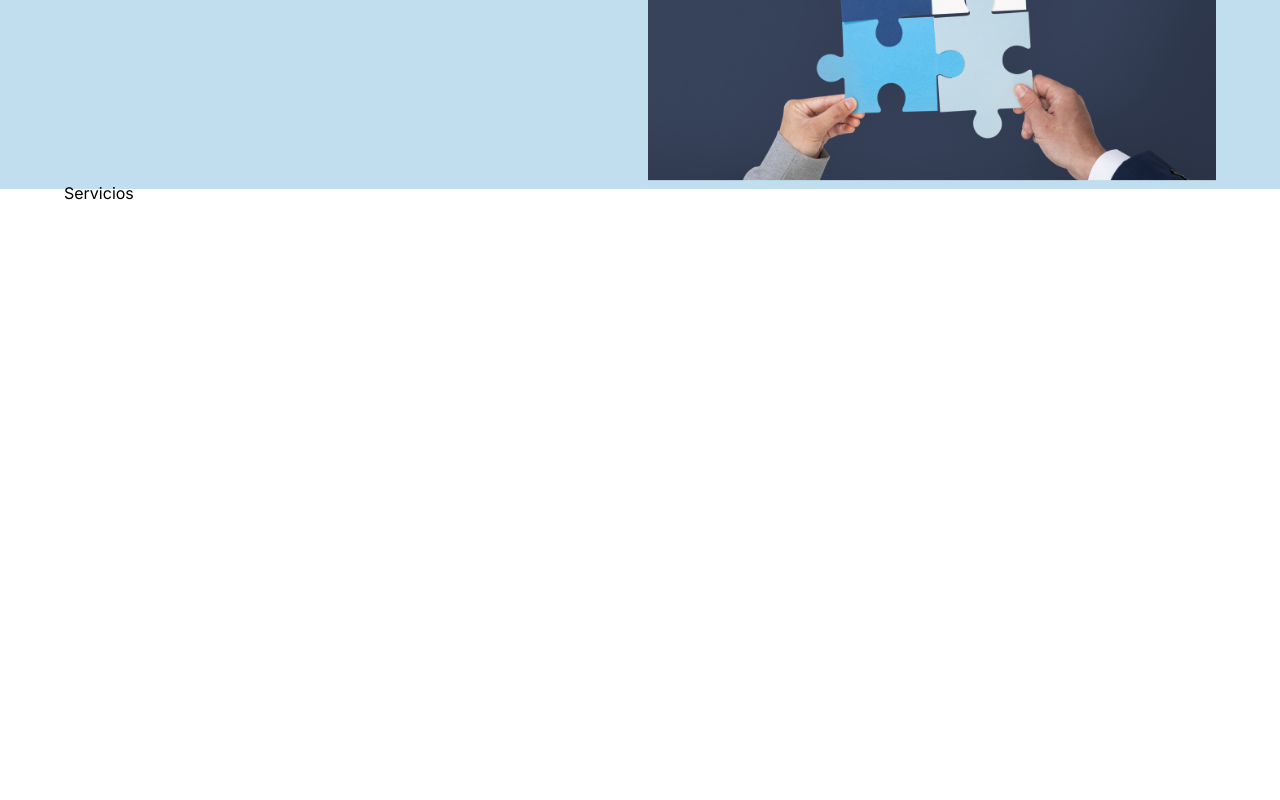
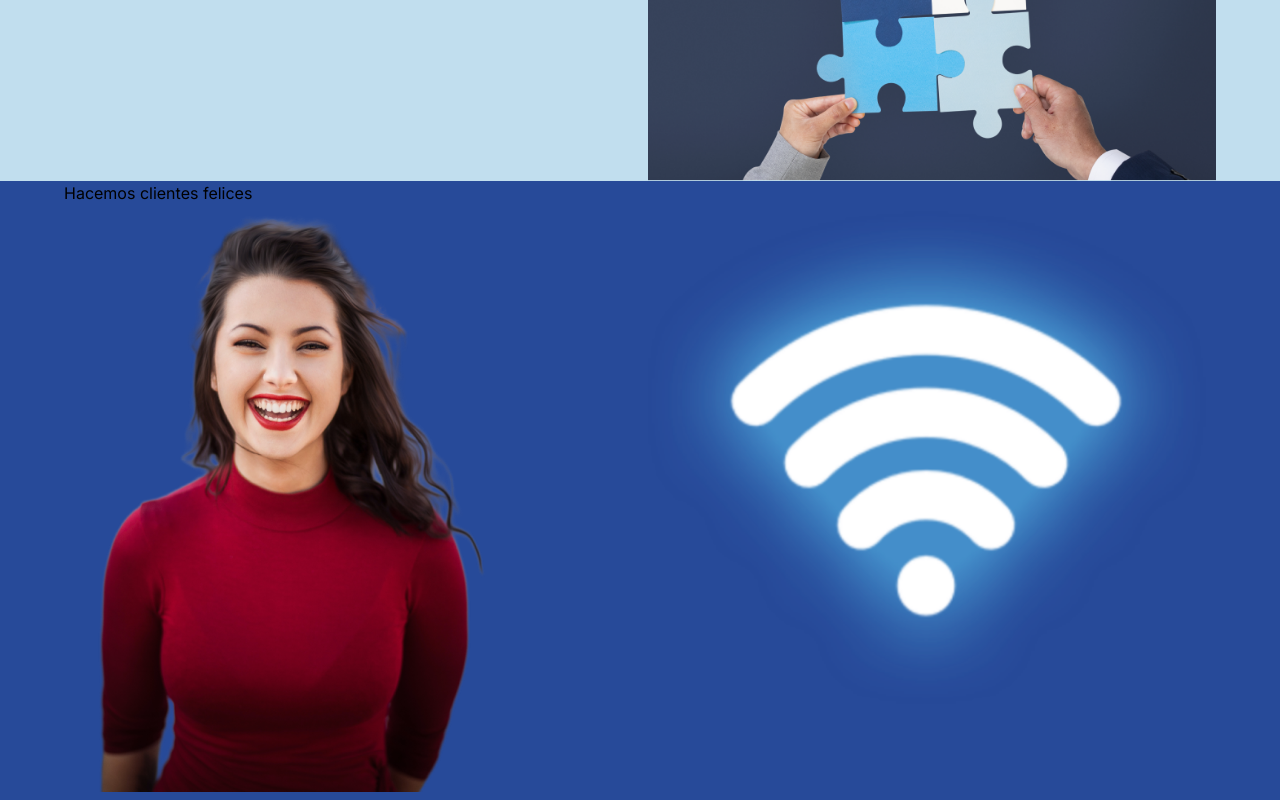
Before and after one commit to labs-company/costanet, a Next.js app: page / in a window 1280 px wide. Shown: the part 1131-1931 px from the top of the page. Before the commit the page ends 1336 px from the top, so only its background shows below. Built offline with nearby package versions, Linux system fonts and the light colour scheme.

Commit message:
Renderizado de imagenes de servicio (#35)

```diff
--- a/app/page.tsx
+++ b/app/page.tsx
@@ -16,7 +16,7 @@ export default function Home() {
           </Container>
         </section>
 
-        <section>
+        <section className="bg-letter">
           <PageServices />
         </section>
       </main>
--- a/app/servicios/page.tsx
+++ b/app/servicios/page.tsx
@@ -1,10 +1,23 @@
 import { Container } from "@mui/material";
+import Grid from "@mui/material/Unstable_Grid2/Grid2";
+import Image from "next/image";
+import clientHappy from "@/public/clientHappy.png";
+import wifiCostanet from "@/public/wifi-costanet.png";
 
 export default function PageServices() {
   return (
     <>
       <Container>
-        <h1>Servicios</h1>
+        <h2>Hacemos clientes felices</h2>
+
+        <Grid container spacing={2}>
+          <Grid xs={6}>
+            <Image src={clientHappy} alt="Hacemos clientes felices" />
+          </Grid>
+          <Grid xs={6}>
+            <Image src={wifiCostanet} alt="Servicio de wifi" />
+          </Grid>
+        </Grid>
       </Container>
     </>
   );
```
Also changed, not shown: public/wifi-costanet.png (renamed from public/wifi 1.png).
